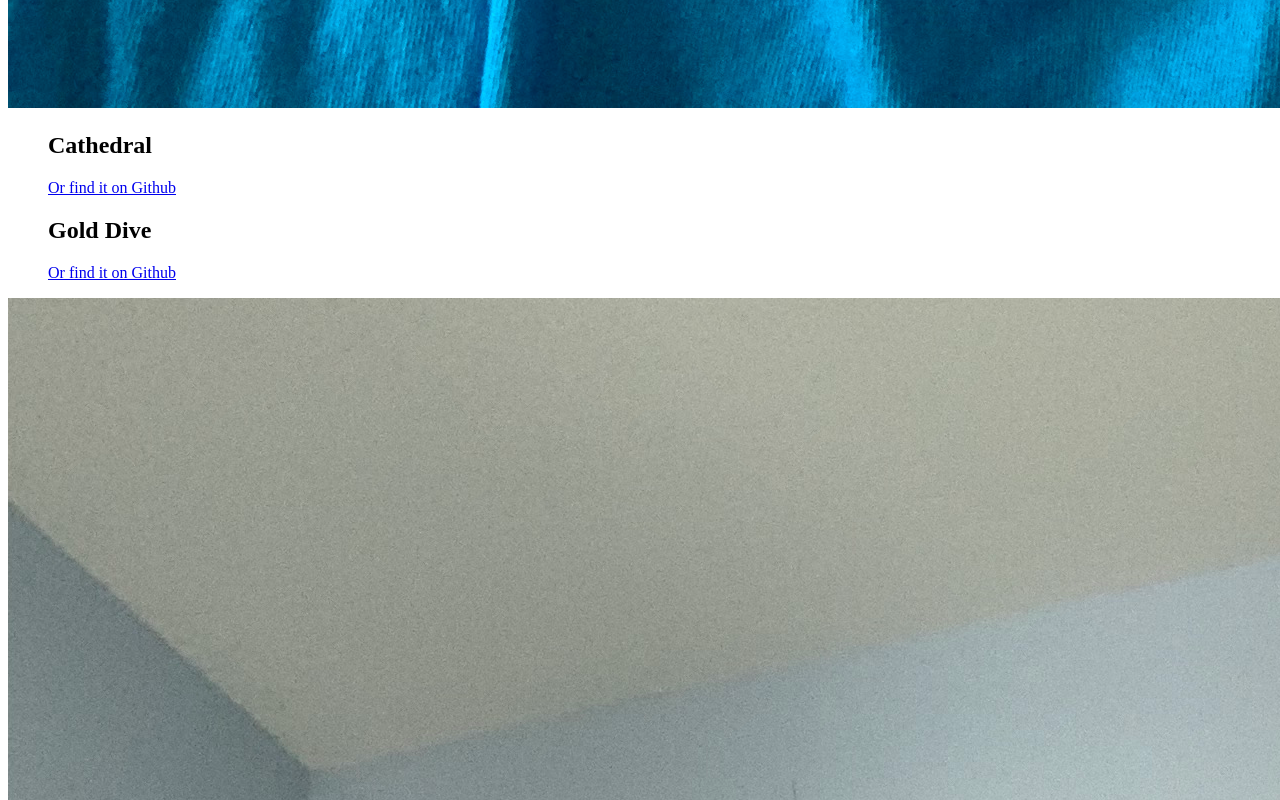
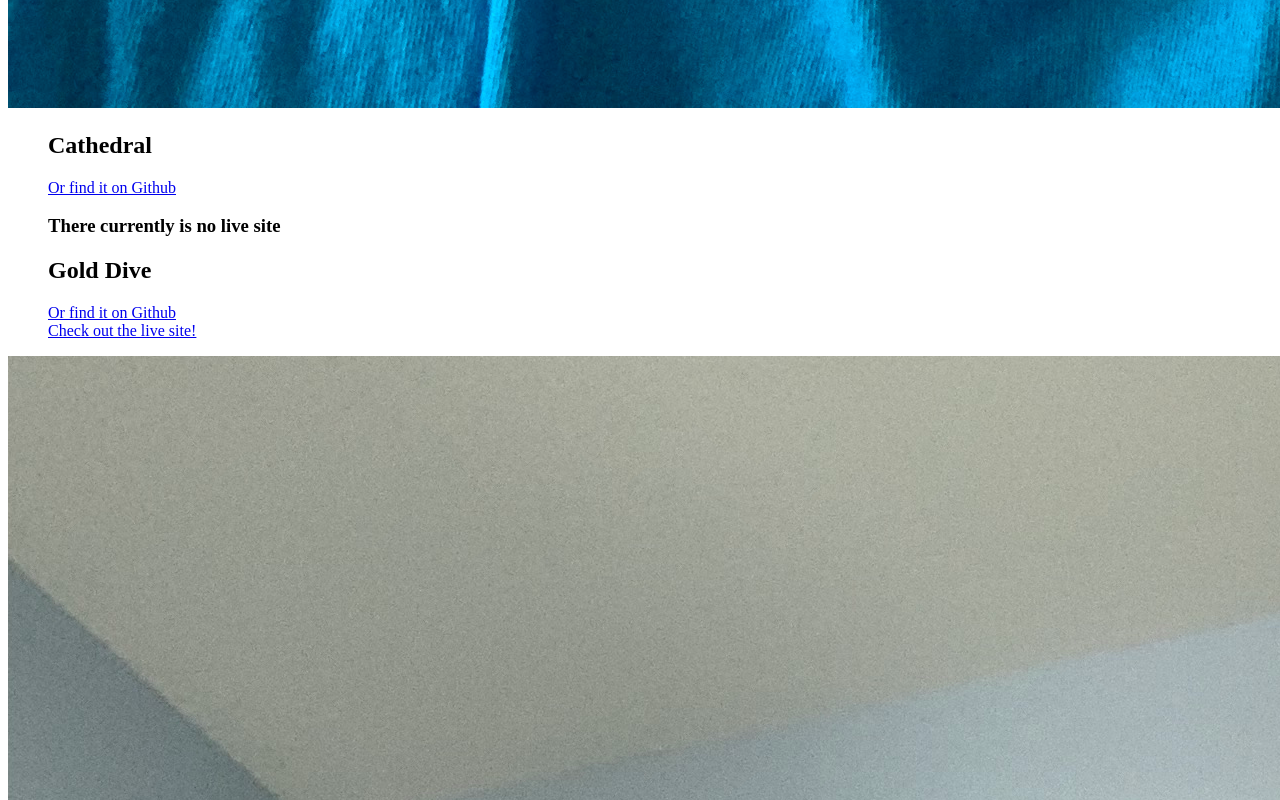
Before and after one commit to Rovak0/reactPortfolio, a React (Vite) app: page / in a window 1280 px wide. Shown: the part 6220-7020 px from the top of the page. Built offline with nearby package versions, Linux system fonts and the light colour scheme.

Commit message:
project display working

```diff
--- a/src/assets/projectSeed.js
+++ b/src/assets/projectSeed.js
@@ -1,15 +1,24 @@
 // this will be a file that holds project data to be displayed
 
 //projects will have name, gitHub link, live link, and later an image
+
+// by making them objects, the variables can have names and can be referenced later
+// giving the live trait multiple variables would allow for handling render taking down a site
+
+const Cathedral = {
+    name: "Cathedral",
+    gitHub: "https://github.com/Rovak0/cathedralOnline"
+};
+
+const Gold_Dive = {
+    name : "Gold Dive",
+    gitHub: "https://github.com/Rovak0/Gold_Dive",
+    live: "https://gold-dive-r5vs.onrender.com/"
+};
+
 const projects = [
-    [
-        "Cathedral",
-        "https://github.com/Rovak0/cathedralOnline"
-    ],
-    [
-        "Gold Dive",
-        "https://github.com/Rovak0/Gold_Dive"
-    ]
+    Cathedral,
+    Gold_Dive
 ];
 
 export default projects;
--- a/src/components/Projects/project.jsx
+++ b/src/components/Projects/project.jsx
@@ -7,13 +7,25 @@ export default function projectCard(project) {
     // console.log(props.children);
     // console.log(props.children[0]);
     // console.log(props.children[1]);
+
+    //create the return where if clauses work
+    // project will always have a name
+
+
     return(
         <>
             <div className="ms-2 me-auto">
-                <h2 className="fw-bold mb-1">{project.children[0]}</h2>
+                <h2 className="fw-bold mb-1">{project.children.name}</h2>
                 {/* <img src={image}> </img> */}
-                {/* <a href={live}>Check out the live site!</a> */}
-                <a href={project.children[1]}>Or find it on Github</a>
+                <a href={project.children.gitHub}>Or find it on Github</a>
+                {/* line break */}
+                <br></br>
+                {/* this is an if block to manage live site */}
+                {project.children.live ? (
+                    <a href={project.children.live}>Check out the live site!</a>
+                  ) : (
+                    <h3 className="mb-1">There currently is no live site</h3>
+                )}
             </div>
         </>
     )
--- a/src/pages/portfolio.jsx
+++ b/src/pages/portfolio.jsx
@@ -42,9 +42,9 @@ export default function PortfolioPage() {
             {/* will likely need to change this class */}
             <ul className="list-group">
                 {projects.map((item) => {
-                    // console.log(item);
+                    console.log(item);
                     return (
-                        <Project key={item[0]}>
+                        <Project key={item.name}>
                             {/* I think this will loop through and that this is how you call functions in react */}
                             {item}
                         </Project>
```
